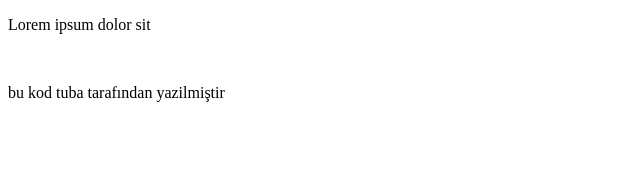
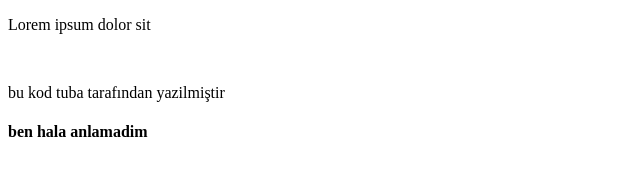
Before and after one commit to Tubabusra/T103, a plain HTML site: page index.html in a window 1280 px wide. Shown: the whole page, without its empty margins (0-640 px from the left). Drawn offline with Linux system fonts and the light colour scheme.

Commit message:
anlamadim

```diff
--- a/index.html
+++ b/index.html
@@ -11,5 +11,6 @@
   </p>
   <br>
   <p> bu kod tuba tarafından yazilmiştir</p>
+  <h4> ben hala anlamadim </h4>
 </body>
 </html>
```
